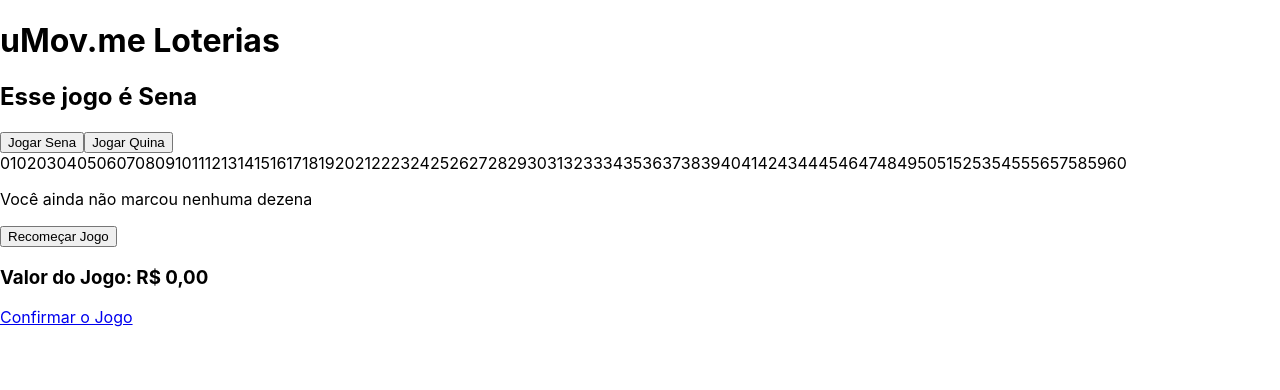
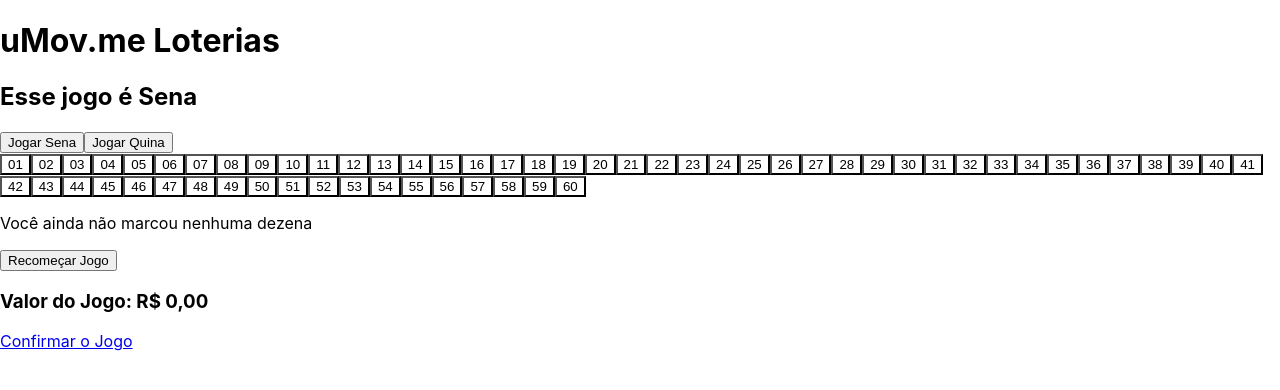
Before and after one commit to carolbezerra-dev/desafio-uMov.me, a React (Create React App) app in the folder loterias-umov.me/: page / in a window 1280 px wide. Shown: the top 390 px of the page. Built offline with nearby package versions, Linux system fonts and the light colour scheme.

Commit message:
The logic is complete

```diff
--- a/loterias-umov.me/public/index.html
+++ b/loterias-umov.me/public/index.html
@@ -24,7 +24,7 @@
       work correctly both with client-side routing and a non-root public URL.
       Learn how to configure a non-root public URL by running `npm run build`.
     -->
-    <title>React App</title>
+    <title>uMov.me | Loterias</title>
   </head>
   <body>
     <noscript>You need to enable JavaScript to run this app.</noscript>
--- a/loterias-umov.me/src/components/QuinaCards.js
+++ b/loterias-umov.me/src/components/QuinaCards.js
@@ -17,9 +17,9 @@ function QuinaCards() {
   return (
     <div>
     {cardNumbers.map((num) => (
-      <span key={num} onClick={() => handleClick(num) }>
+      <button key={num} onClick={() => handleClick(num) }>
         { num }
-      </span>
+      </button>
       ))}
   </div>
   );
--- a/loterias-umov.me/src/components/SenaCards.js
+++ b/loterias-umov.me/src/components/SenaCards.js
@@ -1,29 +1,30 @@
-import React, { useContext, useState } from 'react';
+import React, { useContext } from 'react';
 import MyContext from '../context/MyContext';
 import '../css/card.css';
 
 function SenaCards() {
   const { cardNumbers, chosenNumbers, setChosenNumbers } = useContext(MyContext);
-  const [css, setCss] = useState('background-white');
 
   const handleClick = (number) => {
     const numberExists = chosenNumbers.find((item) => item === number);
     if (!numberExists) {
       setChosenNumbers([...chosenNumbers, number].sort());
-      setCss('background-gray');
     } else {
       const newChosenNumbers = chosenNumbers.filter((item) => item !== number);
       setChosenNumbers(newChosenNumbers);
-      setCss('background-white');
     }
   }
 
   return (
     <div>
       {cardNumbers.map((num) => (
-        <span key={num} onClick={() => handleClick(num) } className={ css }>
+        <button
+          type="button"
+          key={num}
+          onClick={() => handleClick(num) }
+          className={ chosenNumbers.includes(num) ? 'background-gray' : 'background-white'}>
           { num }
-        </span>
+        </button>
         ))}
     </div>
   );
```
